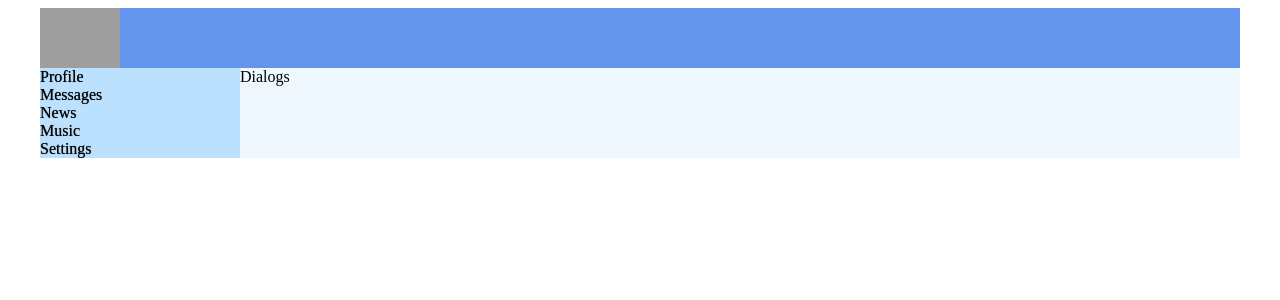
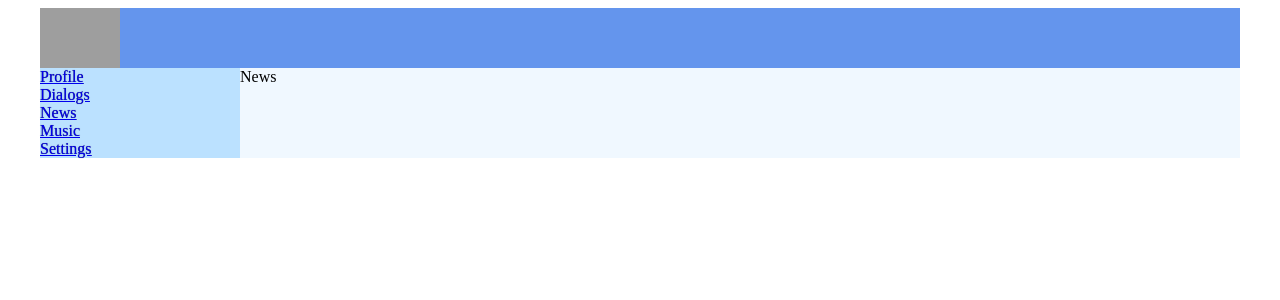
Before and after one commit to Andrew9614/social, a React (Create React App) app: page /news in a window 1280 px wide. Shown: the top 300 px of the page. Built offline with nearby package versions, Linux system fonts and the light colour scheme; grey boxes are pictures that could not be loaded.

Commit message:
lesson 19

```diff
--- a/package.json
+++ b/package.json
@@ -14,6 +14,7 @@
 		"env-cmd": "^10.1.0",
 		"react": "^18.2.0",
 		"react-dom": "^18.2.0",
+		"react-router-dom": "^6.4.2",
 		"react-scripts": "5.0.1",
 		"typescript": "^4.8.4",
 		"web-vitals": "^2.1.4"
--- a/src/App.tsx
+++ b/src/App.tsx
@@ -1,20 +1,30 @@
-import React from 'react';
 import './App.css';
+import { BrowserRouter, Route, Routes } from 'react-router-dom';
 import { Dialogs } from './components/Dialogs/Dialogs';
 import { Header } from './components/Header/Header';
 import { Navbar } from './components/Navbar/Navbar';
 import { Profile } from './components/Profile/Profile';
+import { News } from './components/News/News';
+import { Settings } from './components/Settings/Settings';
+import { Music } from './components/Music/Music';
 
 function App() {
 	return (
-		<div className='app-wrapper'>
-			<Header />
-			<Navbar />
-			{/* <Profile /> */}
-			<div className='app-wrapper-content'>
-				<Dialogs />
+		<BrowserRouter>
+			<div className='app-wrapper'>
+				<Header />
+				<Navbar />
+				<div className='app-wrapper-content'>
+					<Routes>
+						<Route path='/profile' element={<Profile />} />
+						<Route path='/dialogs' element={<Dialogs />} />
+						<Route path='/news' element={<News />} />
+						<Route path='/music' element={<Music />} />
+						<Route path='/settings' element={<Settings />} />
+					</Routes>
+				</div>
 			</div>
-		</div>
+		</BrowserRouter>
 	);
 }
 
--- /dev/null
+++ b/src/components/Music/Music.tsx
@@ -0,0 +1,11 @@
+import styles from './Music.module.css'
+
+type MusicProps = any;
+
+export const Music: React.FC<MusicProps> = (props) => {
+	return (
+		<div>
+			Music
+		</div>
+	)
+}
--- a/src/components/Navbar/Navbar.tsx
+++ b/src/components/Navbar/Navbar.tsx
@@ -5,19 +5,19 @@
 	return (
 		<nav className={styles.nav}>
 			<div className={styles.item}>
-				<a>Profile</a>
+				<a href='/profile'>Profile</a>
 			</div>
 			<div className={styles.item}>
-				<a>Messages</a>
+				<a href='/dialogs'>Dialogs</a>
 			</div>
 			<div className={styles.item}>
-				<a>News</a>
+				<a href='/news'>News</a>
 			</div>
 			<div className={styles.item}>
-				<a>Music</a>
+				<a href='/music'>Music</a>
 			</div>
 			<div className={styles.item}>
-				<a>Settings</a>
+				<a href='/settings'>Settings</a>
 			</div>
 		</nav>
 	);
--- /dev/null
+++ b/src/components/News/News.tsx
@@ -0,0 +1,11 @@
+import styles from './News.module.css'
+
+type NewsProps = any;
+
+export const News: React.FC<NewsProps> = (props) => {
+	return (
+		<div>
+			News
+		</div>
+	)
+}
--- /dev/null
+++ b/src/components/Settings/Settings.tsx
@@ -0,0 +1,11 @@
+import styles from './Settings.module.css'
+
+type SettingsProps = any;
+
+export const Settings: React.FC<SettingsProps> = (props) => {
+	return (
+		<div>
+			Settings
+		</div>
+	)
+}
```
Also changed, not shown: src/components/Music/Music.module.css (added), src/components/News/News.module.css (added), src/components/Settings/Settings.module.css (added), 1 other file (tests, documents, lock files or other folders).
